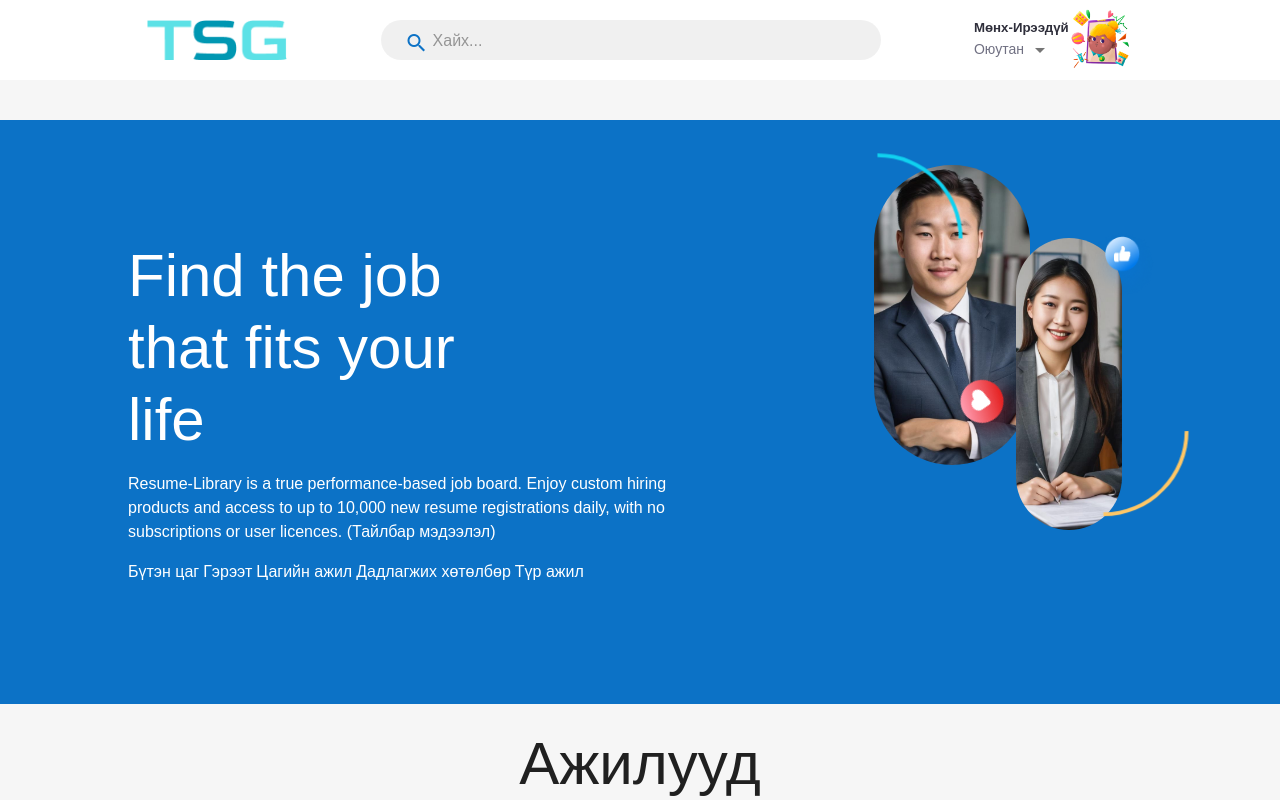
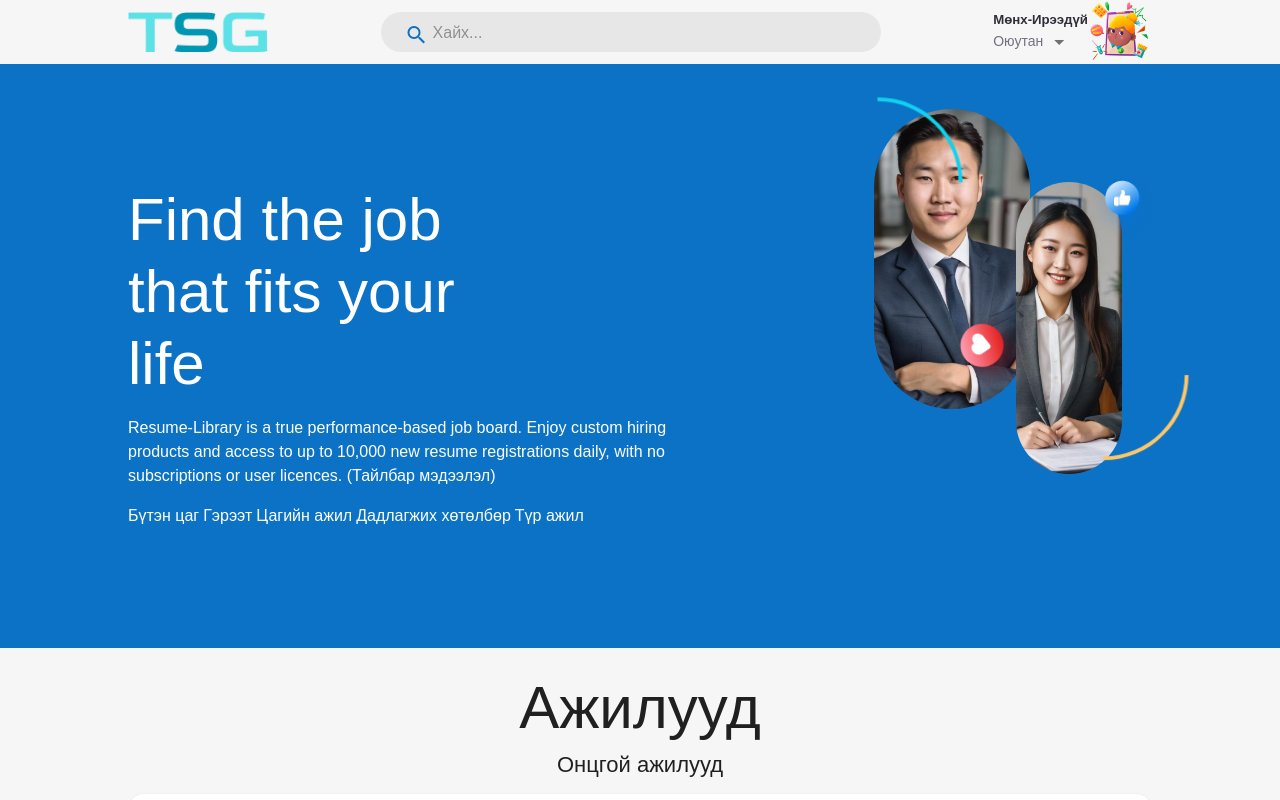
Before and after one commit to Ireedui0223/tsg_web, a Nuxt app: page / in a window 1280 px wide. Shown: the top 800 px of the page. Built offline with nearby package versions, Linux system fonts and the light colour scheme.

Commit message:
refactor

```diff
--- a/components/Header.vue
+++ b/components/Header.vue
@@ -1,6 +1,6 @@
 <template>
-  <header class="white py-2 px-6 mb-10">
-    <div class="mx-auto mx-90 d-flex align-center justify-space-between mx-80">
+  <header class="">
+    <div class="mx-auto d-flex align-center justify-space-between mx-80">
       <nuxt-link to="/">
         <v-img
           :src="require('~/static/images/logo.png')"
@@ -10,6 +10,7 @@
         />
       </nuxt-link>
       <v-text-field
+        v-if="$vuetify.breakpoint.smAndUp"
         v-model.trim="search_input"
         filled
         dense
@@ -83,7 +84,7 @@ export default {
   max-width: 80%;
   margin: auto;
 }
-@media (min-width: 1440px) {
+@media (min-width: 1600px) {
   .mx-80 {
     max-width: 1600px !important;
     margin: auto;
--- a/components/work/list-item.vue
+++ b/components/work/list-item.vue
@@ -2,7 +2,7 @@
   <div v-if="workDetail">
     <nuxt-link :to="`/work/${workDetail.id}`" class="text-decoration-none">
       <v-card class="px-4 mb-6" elevation="1" rounded="xl">
-        <v-card-title>
+        <v-card-title class="overflow-x-hidden">
           <v-list-item class="px-0">
             <v-list-item-avatar>
               <v-img :src="workDetail.image" />
--- a/pages/index.vue
+++ b/pages/index.vue
@@ -21,7 +21,14 @@
               <span class="white--text mr-1">Түр ажил</span>
             </div>
           </v-col>
-          <v-col cols="12" md="5" lg="5" xl="5" class="d-flex justify-end">
+          <v-col
+            v-if="$vuetify.breakpoint.smAndUp"
+            cols="12"
+            md="5"
+            lg="5"
+            xl="5"
+            class="d-flex justify-end"
+          >
             <div class="image-container">
               <div class="box-1">
                 <v-img :src="require('~/static/images/landing/intro_1.png')" />
@@ -76,14 +83,14 @@
           <p>Тус ажлын танилцуулга</p>
         </v-col>
         <v-col cols="12" md="6" xl="6" sm="6">
-            <v-row>
-              <v-col cols="3" xl="3" md="3" sm="6" >
-                <h5></h5>
-              </v-col>
-              <v-col cols="3" xl="3" md="3" sm="6" ></v-col>
-              <v-col cols="3" xl="3" md="3" sm="6" ></v-col>
-              <v-col cols="3" xl="3" md="3" sm="6" ></v-col>
-            </v-row>
+          <v-row>
+            <v-col cols="3" xl="3" md="3" sm="6">
+              <h5></h5>
+            </v-col>
+            <v-col cols="3" xl="3" md="3" sm="6"></v-col>
+            <v-col cols="3" xl="3" md="3" sm="6"></v-col>
+            <v-col cols="3" xl="3" md="3" sm="6"></v-col>
+          </v-row>
         </v-col>
       </v-row>
     </div>
@@ -214,7 +221,7 @@ export default {
   max-width: 80%;
   margin: auto;
 }
-@media (min-width: 1440px) {
+@media (min-width: 16000px) {
   .mx-80 {
     max-width: 1600px !important;
     margin: auto;
@@ -222,7 +229,6 @@ export default {
 }
 .content-container {
   .student-content {
-    width: 67%;
     flex: 0 0 auto;
     margin: 80px 0 80px 0;
     .content-title {
```
